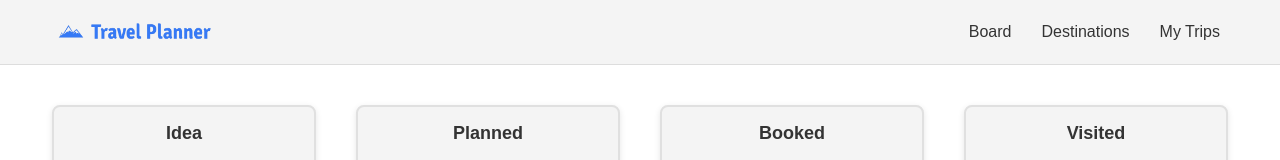
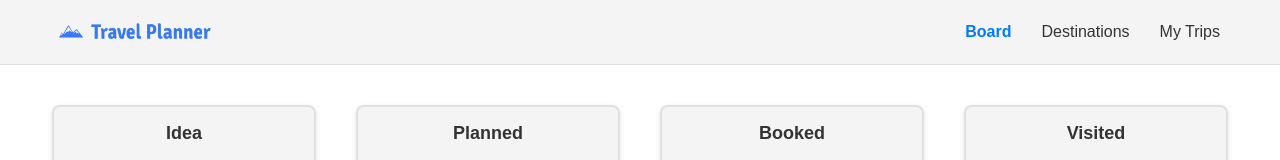
Before and after one commit to shyptia/travel-board, a Next.js app: page /board in a window 1280 px wide. Shown: the top 160 px of the page. Built offline with nearby package versions, Linux system fonts and the light colour scheme.

Commit message:
Mark current route in the header

```diff
--- a/src/components/Header/Header.module.scss
+++ b/src/components/Header/Header.module.scss
@@ -22,25 +22,34 @@
     flex-grow: 1;
     display: flex;
     justify-content:flex-end;
+  }
 
-    ul {
+  .navList {
     list-style: none;
     display: flex;
     gap: 20px;
+    margin: 0;
+    padding: 0;
+  }
 
-      li {
-        a {
+  .navItem {
+    display: flex;
+  }
+
+  .navLink {
     font-size: 16px;
     color: #333;
     text-decoration: none;
     padding: 5px;
     transition: color 0.3s ease;
+  }
 
-          &:hover {
+  .navLink:hover {
     color: #007bff;
   }
+
+  .active .navLink {
+    color: #007bff;
+    font-weight: bold;
   }
 }
-    }
-  }
-}
--- a/src/components/Header/index.tsx
+++ b/src/components/Header/index.tsx
@@ -2,8 +2,12 @@ import Link from "next/link";
 import styles from "./Header.module.scss";
 import { headerNavigation } from "@/constants/headerNavigation";
 import Image from "next/image";
+import { useRouter } from "next/router";
+import classNames from "classnames";
 
 export const Header = () => {
+  const router = useRouter();
+
   return (
     <header className={styles.header}>
       <div className={styles.container}>
@@ -13,10 +17,15 @@ export const Header = () => {
           </Link>
         </div>
         <nav className={styles.nav}>
-          <ul>
+          <ul className={styles.navList}>
             {headerNavigation.map((item) => (
-              <li key={item.href}>
-                <Link href={item.href} passHref>
+              <li
+                key={item.href}
+                className={classNames(styles.navItem, {
+                  [styles.active]: router.pathname === item.href,
+                })}
+              >
+                <Link href={item.href} className={styles.navLink}>
                   {item.label}
                 </Link>
               </li>
```
Lines whose indentation alone changed are shown as unchanged.
